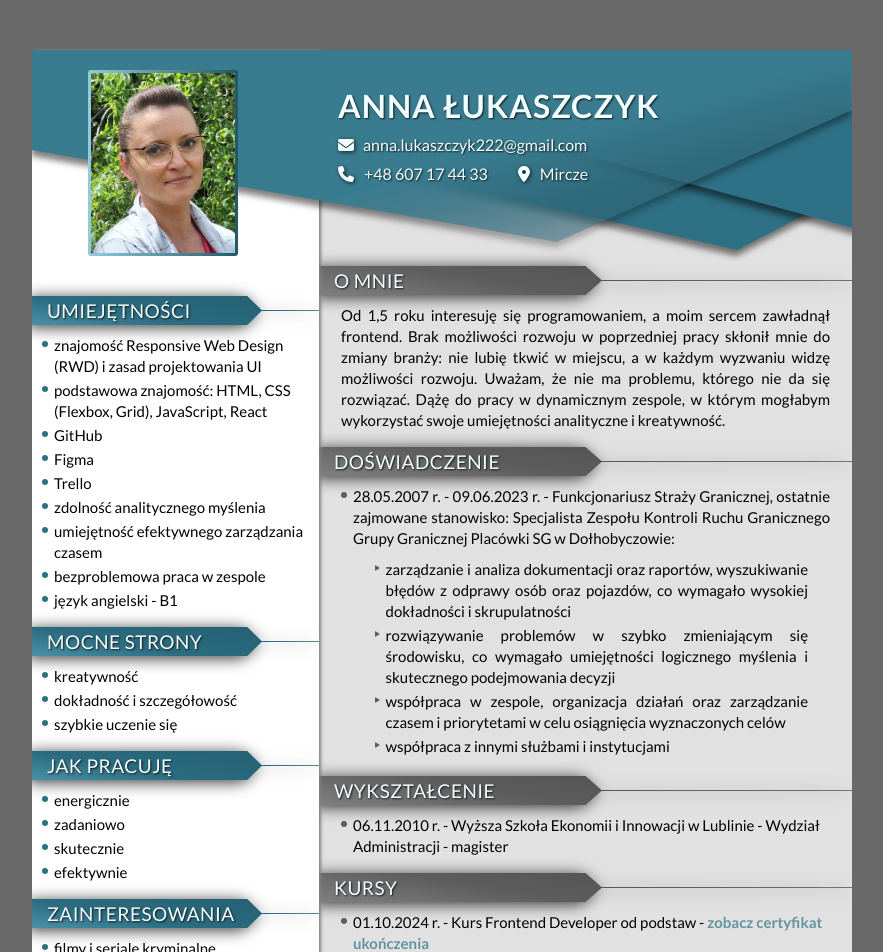
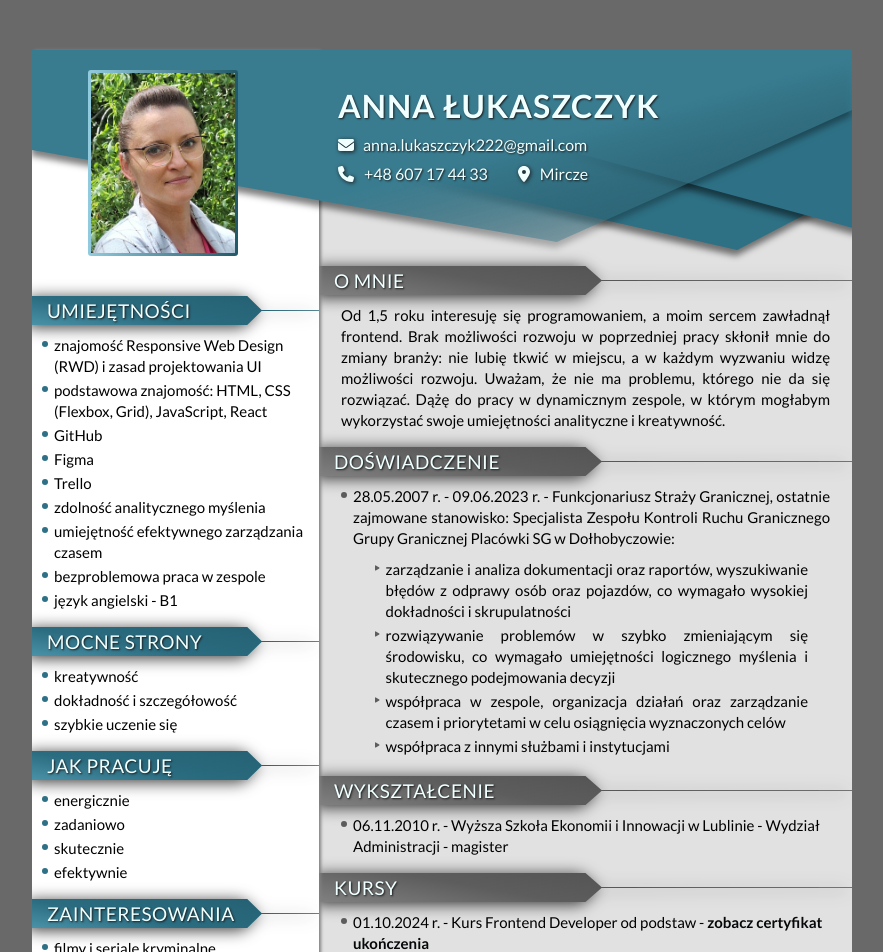
Before and after one commit to AnnaLukaszczyk/CV-AnnaLukaszczyk, a React (Create React App) app: page / in a window 1280 px wide. Shown: the top 952 px of the page, without its empty margins (198-1081 px from the left). Built offline with nearby package versions, Linux system fonts and the light colour scheme.

Commit message:
changed animation time in Link from 4s to 3s

```diff
--- a/src/common/Links/styled.js
+++ b/src/common/Links/styled.js
@@ -89,5 +89,5 @@
 	color: black;
 	font-weight: bold;
 	text-decoration: none;
-	animation: ${blinkAnimation} 4s infinite;
+	animation: ${blinkAnimation} 3s infinite;
 `;
```
